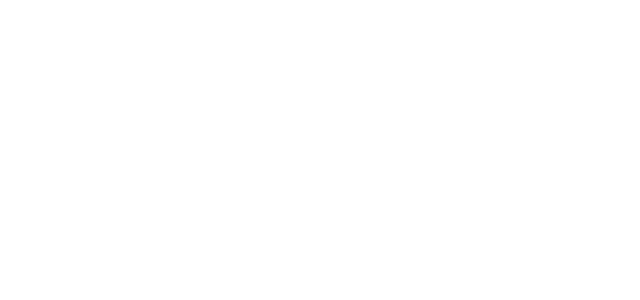
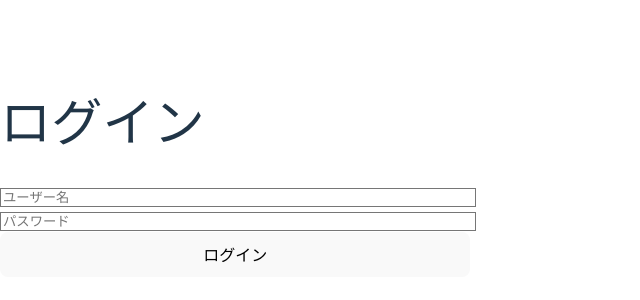
Before and after one commit to yusuke-hoguro/BlogApi, a React (Vite) app in the folder blog-api-frontend/: page /login in a window 1280 px wide. Before the commit this address had no page. Shown: the part 232-532 px from the top of the page, without its empty margins (0-640 px from the left). Built offline with nearby package versions, Linux system fonts and the light colour scheme.

Commit message:
ログイン用のページと機能を実装

```diff
--- a/blog-api-frontend/src/main.jsx
+++ b/blog-api-frontend/src/main.jsx
@@ -3,6 +3,7 @@
 import { BrowserRouter, Routes, Route } from 'react-router-dom';
 import App from './App.jsx'
 import PostDetail from './pages/PostDetail.jsx';
+import Login from "./pages/Login.jsx";
 import './index.css'
 
 ReactDOM.createRoot(document.getElementById('root')).render(
@@ -11,6 +12,7 @@
       <Routes>
         <Route path="/" element={<App />} />
         <Route path="/post/:id" element={<PostDetail />} />
+        <Route path="/login" element={<Login />} />
       </Routes>
     </BrowserRouter>
   </React.StrictMode>
--- /dev/null
+++ b/blog-api-frontend/src/pages/Login.jsx
@@ -0,0 +1,62 @@
+import React, { useState } from 'react';
+import { useNavigate } from 'react-router-dom';
+import client from '../api/client';
+
+export default function Login(){
+    // useState:状態管理フック 変数の初期値を設定し、その変数を更新するための関数を返す
+    const [username, setUsername] = useState('');
+    const [password, setPassword] = useState('');
+    const [error, setError] = useState('');
+    const [loading, setLoading] = useState(false);
+    // useNavigate:「navigate」関数を取得して任意のパスに移動できる
+    const navigate = useNavigate();
+
+    async function handleSubmit(e) {
+        // ブラウザのデフォルト動作を停止させる
+        e.preventDefault();
+        setError('');
+        setLoading(true);
+        try{
+            const res = await client.post('/login',{ username, password });
+            // 取得したトークンを保存する
+            localStorage.setItem('token', res.data.token);
+            // ログイン成功時はトップページへ
+            navigate('/');
+        } catch(error){
+            console.error("ログイン失敗:", err)
+            setError('ログインに失敗しました。ユーザー名とパスワードを確認してください。');
+        } finally{
+            setLoading(false);
+        }
+    }
+
+    return(
+        <div className='p-4 max-w-md mx-auto'>
+            <h1 className='text-2xl font-bold mb-4'>ログイン</h1>
+            {error && <p className='text-red-500 mb-2'>{error}</p>}
+            <form onSubmit={handleSubmit} className="space-y-4">
+                <input
+                    type="text"
+                    placeholder='ユーザー名'
+                    value={username}
+                    onChange={(e) => setUsername(e.target.value)}
+                    className='w-full border rounded p-2'
+                />
+                <input
+                    type="password"
+                    placeholder='パスワード'
+                    value={password}
+                    onChange={(e) => setPassword(e.target.value)}
+                    className='w-full border rounded p-2'
+                />
+                <button
+                    type='submit'
+                    disabled={loading}
+                    className='w-full bg-blue-500 text-white py-2 rounded hover:bg-blue-600 disabled:bg-gray-400'
+                >
+                    {loading ? "ログイン中..." : "ログイン"}
+                </button>
+            </form>
+        </div>
+    );
+}
```
